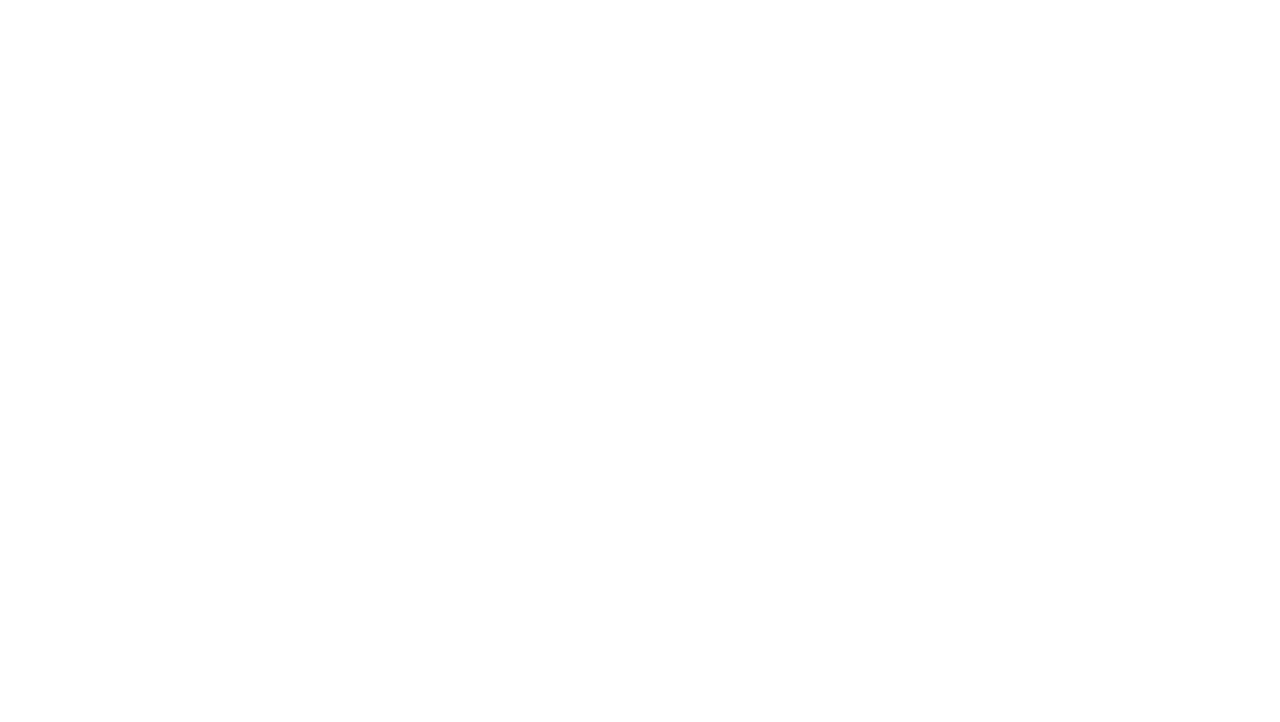
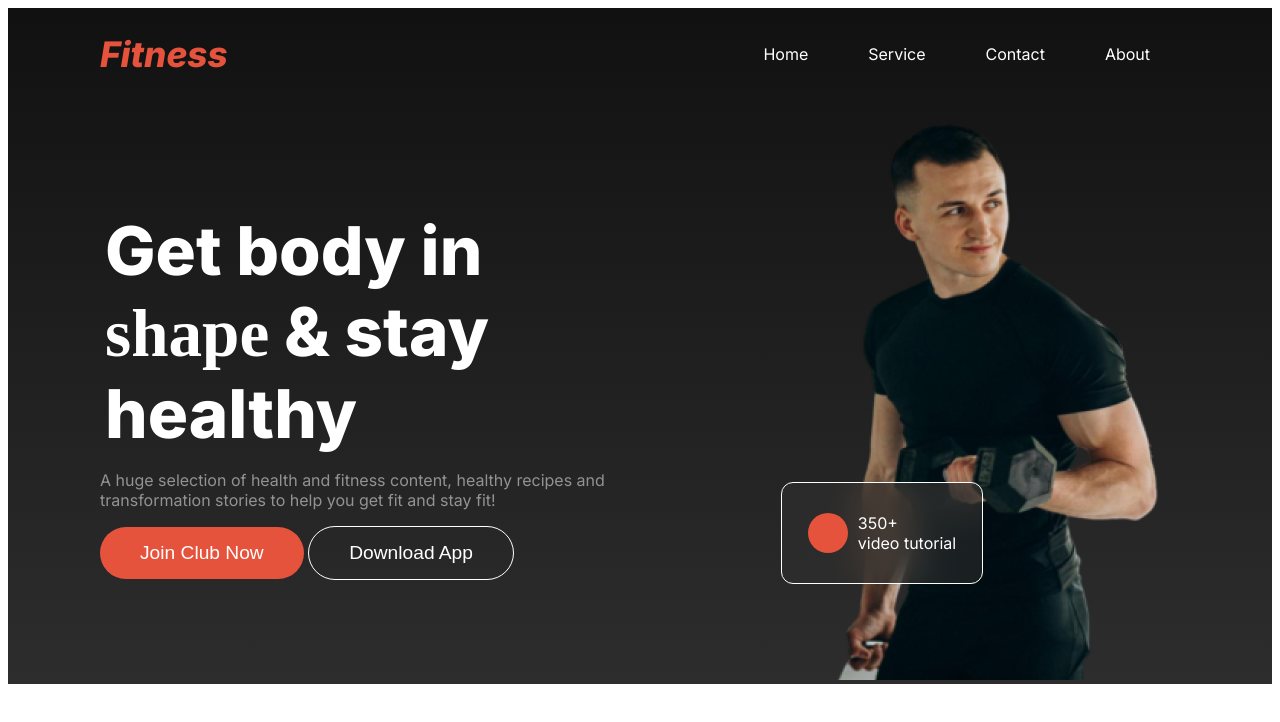
Before and after one commit to ishtmahin/B10A2-versatile-website, a plain HTML site: page index.html in a window 1280 px wide. Drawn offline with Linux system fonts and the light colour scheme; a web font is replaced by a local one.

Commit message:
added header section

```diff
--- a/index.html
+++ b/index.html
@@ -1,12 +1,55 @@
 <!DOCTYPE html>
 <html lang="en">
+
 <head>
     <meta charset="UTF-8">
     <meta name="viewport" content="width=device-width, initial-scale=1.0">
     <title>Fitness</title>
     <link rel="stylesheet" href="styles/styles.css">
 </head>
+
 <body class="inter">
+    <header class="max-width">
+        <nav class="display-flex">
+            <div class="brand"><i>Fitness</i></div>
+            <div>
+                <ul class="nav-links display-flex">
+                    <li class="nav-link"><a href="">Home</a></li>
+                    <li class="nav-link"><a href="">Service</a></li>
+                    <li class="nav-link"><a href="">Contact</a></li>
+                    <li class="nav-link"><a href="">About</a></li>
+                </ul>
+                <div class="boxs">
+                    <div class="box"></div>
+                    <div class="box"></div>
+                    <div class="box"></div>
+                    <div class="box"></div>
+                </div>
+            </div>
+        </nav>
+        <div class="banner display-flex">
+            <div class="banner-contet">
+                <h2 class="banner-title">Get body in <br> <span class="sp-fonts">shape</span> & stay <br> healthy</h2>
+                <p class="banner-content">A huge selection of health and fitness content, healthy recipes and
+                    transformation stories to help you get fit and stay fit!</p>
+                <button class="btn-primary">Join Club Now</button> <button class="btn-secondary">Download App</button>
+            </div>
+            <div class="banner-image">
+                <img src="images/images 2.png" alt="trainer flexing his muscles">
+                <div class="video-tutorial display-flex">
+                  <div class="round-box"></div>  350+ <br> video tutorial
+                </div>
+            </div>
+        </div>
+    </header>
 
+    <main>
+
+    </main>
+
+    <footer>
+
+    </footer>
 </body>
+
 </html>
--- a/styles/styles.css
+++ b/styles/styles.css
@@ -2,8 +2,170 @@
 
 /* Shared styles */
 
+
 .inter {
-    font-family: "Inter", sans-serif;
-    font-optical-sizing: auto;
-    font-style: normal;
+  font-family: "Inter", sans-serif;
+  font-optical-sizing: auto;
+  font-style: normal;
+}
+
+.max-width {
+  max-width: 1440px;
+  margin: 0 auto;
+}
+
+.display-flex {
+  display: flex;
+}
+
+@font-face {
+  font-family: 'Miama';
+  src: url('miama/Miama.ttf') format('truetype');
+  font-weight: normal;
+  /* Or bold, etc. */
+  font-style: italic;
+  /* Or italic, etc. */
+}
+
+
+/* nav related styles */
+
+header {
+  background: linear-gradient(180.00deg, rgb(17, 17, 17), rgba(119, 119, 119, 0) 100%);
+  background-color: rgba(0, 0, 0, 0.824);
+
+}
+
+nav {
+  align-items: center;
+  justify-content: space-between;
+  max-width: 1080px;
+  margin: 0px auto;
+  padding: 10px
+}
+
+ul>li {
+  list-style: none;
+  padding: 10px;
+}
+
+ul>li :hover {
+  background-color: brown;
+}
+
+ul>li>a {
+  text-decoration: none;
+  color: rgb(255, 255, 255);
+  border-radius: 20px;
+  padding: 10px 20px;
+}
+
+.brand {
+  font-size: 2.2rem;
+  text-transform: italic;
+  font-weight: 800;
+  color: rgb(230, 83, 60);
+}
+
+.box {
+  width: 18px;
+  border: 2px solid #ffffff;
+  margin-bottom: 3px;
+  display: none;
+  margin-right: 10px;
+  border-radius: 10px;
+  ;
+}
+
+/* banner related styles */
+
+.banner {
+  max-width: 1080px;
+  margin: 0 auto;
+  align-items: center;
+  gap: 10px;
+  justify-content: space-between;
+}
+
+.banner-content {
+  max-width: 520px;
+}
+
+.banner-title {
+  font-size: 4.2rem;
+  ;
+  color: #ffffff;
+  font-weight: 800;
+  margin: 5px;
+}
+
+.sp-fonts {
+  font-family: 'Miama';
+
+}
+
+.banner-content {
+  color: rgba(255, 255, 255, 0.5);
+  font-family: 1rem;
+  font-weight: 400;
+}
+
+.btn-primary {
+  border-radius: 40px;
+  background: rgb(230, 83, 60);
+  color: rgb(255, 255, 255);
+  border: none;
+  font-size: 1.2rem;
+  padding: 15px 40px;
+}
+
+.btn-secondary {
+  border-radius: 40px;
+  background: rgba(16, 16, 16, 0);
+  color: rgb(255, 255, 255);
+  border: 1px solid rgb(255, 255, 255);
+  font-size: 1.2rem;
+  padding: 15px 40px;
+}
+
+.banner-image {
+  position: relative;
+}
+
+.video-tutorial {
+  position: absolute;
+  bottom: 100px;
+  left: -50px;
+  color: #ffffff;
+  width: 180px;
+  height: 80px;
+  border: 1px solid #ffffff;
+  text-align: center;
+  justify-content: center;
+  gap: 10px;
+  align-items: center;
+  border-radius: 12px;
+  backdrop-filter: blur(20px);
+  background: rgba(48, 48, 48, 0.54);
+  text-align: left;
+  padding: 10px;
+}
+
+.round-box {
+  height: 40px;
+  width: 40px;
+  background: rgb(230, 83, 60);
+  border-radius: 20px;
+
+}
+
+/* for small devices */
+@media screen and (max-width: 576px) {
+  .box {
+    display: block;
   }
+
+  .nav-links {
+    display: none;
+  }
+}
```
Also changed, not shown: miama/Miama.otf (added), miama/Miama.ttf (added), miama/license.txt (added), 1 other file.
